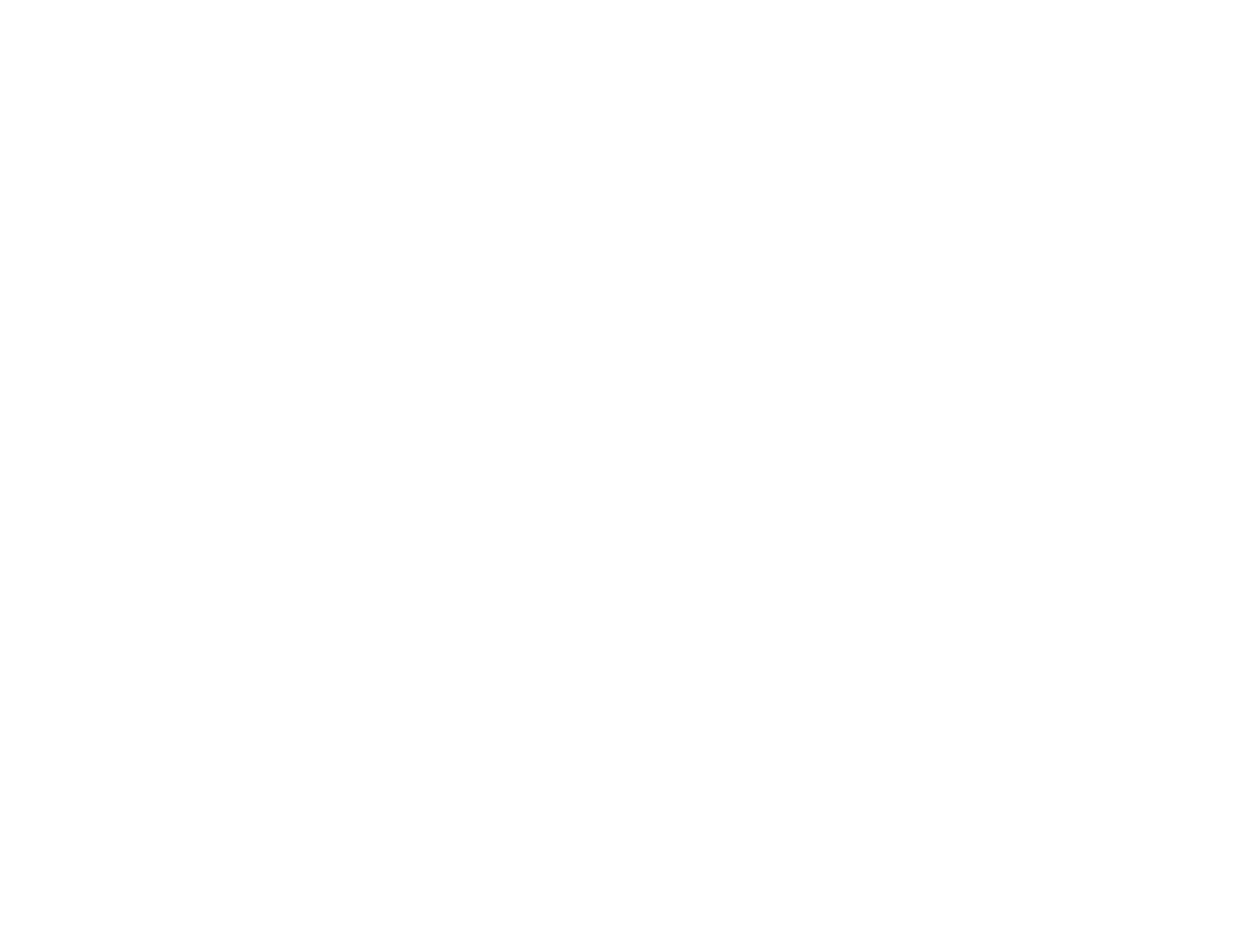
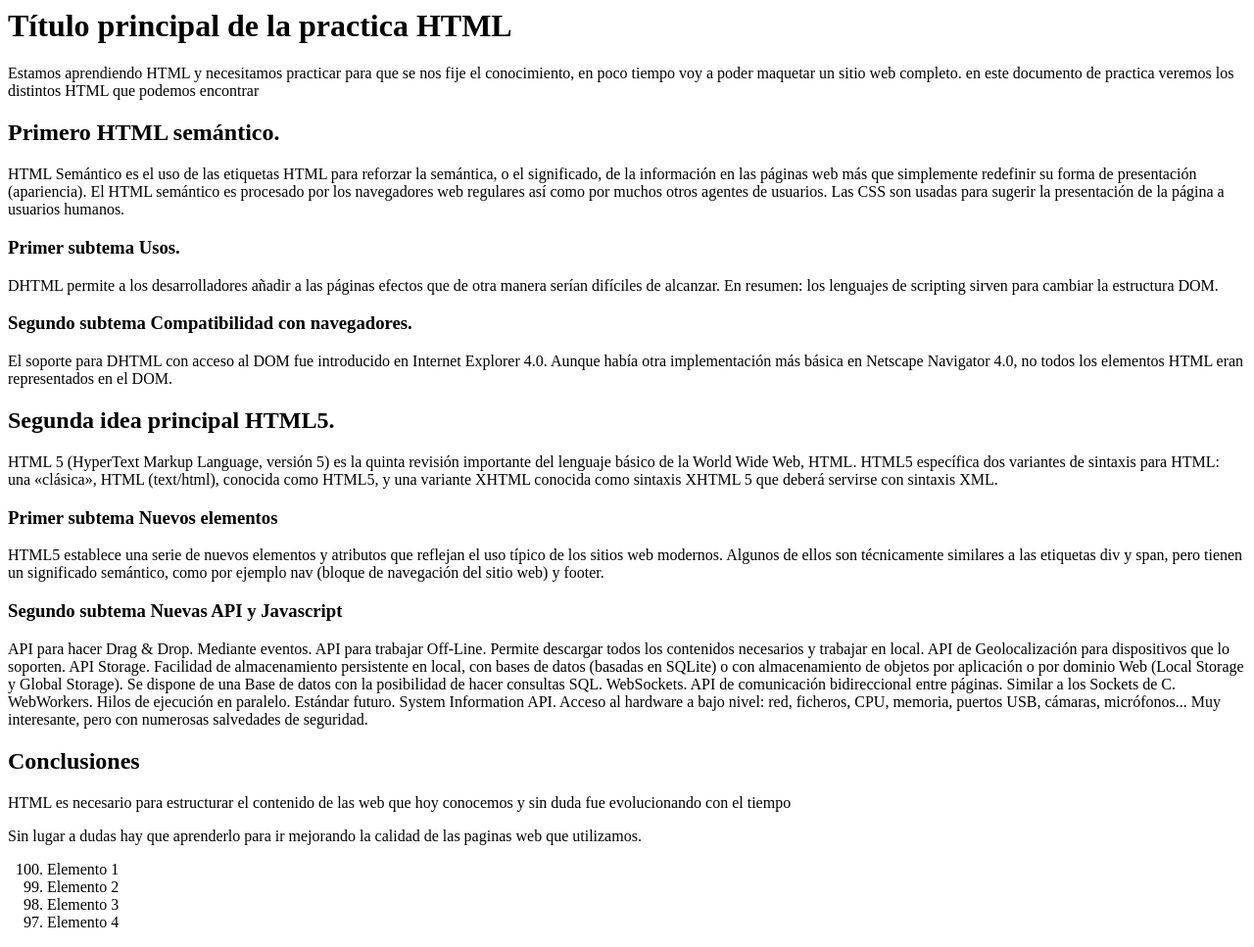
Before and after one commit to Ftgsco/proyecto-practica, a plain HTML site: page index.html in a window 1280 px wide. Shown: the whole page at 98% size. Before the commit the page ends 800 px from the top, so only its background shows below. Drawn offline with Linux system fonts and the light colour scheme.

Commit message:
Actividades de h1 y listas

```diff
--- a/index.html
+++ b/index.html
@@ -1,12 +1,34 @@
-<!DOCTYPE html>
-<html lang="en">
-<head>
-    <meta charset="UTF-8">
-    <meta http-equiv="X-UA-Compatible" content="IE=edge">
-    <meta name="viewport" content="width=device-width, initial-scale=1.0">
-    <title>Primera pagina</title>
-</head>
-<body>
 
-</body>
-</html>
+ <h1>Título principal de la practica HTML</h1>
+ <p>Estamos aprendiendo HTML y necesitamos practicar para que se nos fije el conocimiento, en poco tiempo voy a poder maquetar un sitio web completo. en este documento de practica veremos los distintos HTML que podemos encontrar </p>
+
+   <h2>Primero HTML semántico.  </h2>
+     <p>HTML Semántico es el uso de las etiquetas HTML para reforzar la semántica, o el significado, de la información en las páginas web más que simplemente redefinir su forma de presentación (apariencia). El HTML semántico es procesado por los navegadores web regulares así como por muchos otros agentes de usuarios. Las CSS son usadas para sugerir la presentación de la página a usuarios humanos.</p>
+       <h3>Primer subtema Usos. </h3>
+         <p>DHTML permite a los desarrolladores añadir a las páginas efectos que de otra manera serían difíciles de alcanzar. En resumen: los lenguajes de scripting sirven para cambiar la estructura DOM.</p>
+       <h3>Segundo subtema Compatibilidad con navegadores.  </h3>
+         <p>El soporte para DHTML con acceso al DOM fue introducido en Internet Explorer 4.0. Aunque había otra implementación más básica en Netscape Navigator 4.0, no todos los elementos HTML eran representados en el DOM.</p>
+   <h2>Segunda idea principal HTML5. </h2>
+     <p>HTML 5 (HyperText Markup Language, versión 5) es la quinta revisión importante del lenguaje básico de la World Wide Web, HTML. HTML5 específica dos variantes de sintaxis para HTML: una «clásica», HTML (text/html), conocida como HTML5, y una variante XHTML conocida como sintaxis XHTML 5 que deberá servirse con sintaxis XML.</p>
+       <h3>Primer subtema Nuevos elementos  </h3>
+         <p>HTML5 establece una serie de nuevos elementos y atributos que reflejan el uso típico de los sitios web modernos. Algunos de ellos son técnicamente similares a las etiquetas div y span, pero tienen un significado semántico, como por ejemplo nav (bloque de navegación del sitio web) y footer.</p>
+       <h3>Segundo subtema Nuevas API y Javascript  </h3>
+         <p>API para hacer Drag & Drop. Mediante eventos.
+     API para trabajar Off-Line. Permite descargar todos los contenidos necesarios y trabajar en local.
+     API de Geolocalización para dispositivos que lo soporten.
+     API Storage. Facilidad de almacenamiento persistente en local, con bases de datos (basadas en SQLite) o con almacenamiento de objetos por aplicación o por dominio Web (Local Storage y Global Storage). Se dispone de una Base de datos con la posibilidad de hacer consultas SQL.
+     WebSockets. API de comunicación bidireccional entre páginas. Similar a los Sockets de C.
+     WebWorkers. Hilos de ejecución en paralelo.
+     Estándar futuro. System Information API. Acceso al hardware a bajo nivel: red, ficheros, CPU, memoria, puertos USB, cámaras, micrófonos... Muy interesante, pero con numerosas salvedades de seguridad.</p>
+
+   <h2>Conclusiones</h2>
+     <p>HTML es necesario para estructurar el contenido de las web que hoy conocemos y sin duda fue evolucionando con el tiempo</p>
+     <p>Sin lugar a dudas hay que aprenderlo para ir mejorando la calidad de las paginas web que utilizamos.</p>
+
+
+<ol start="100" reversed>
+    <li>Elemento 1</li>
+    <li>Elemento 2</li>
+    <li>Elemento 3</li>
+    <li>Elemento 4</li>
+</ol>
```
